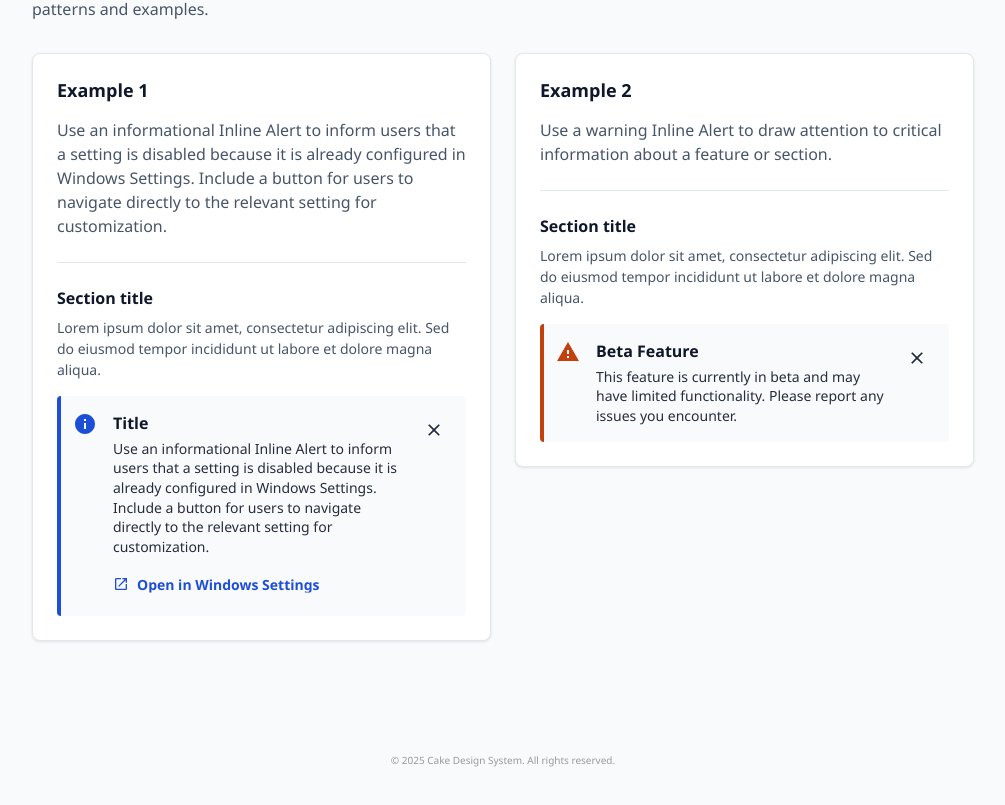
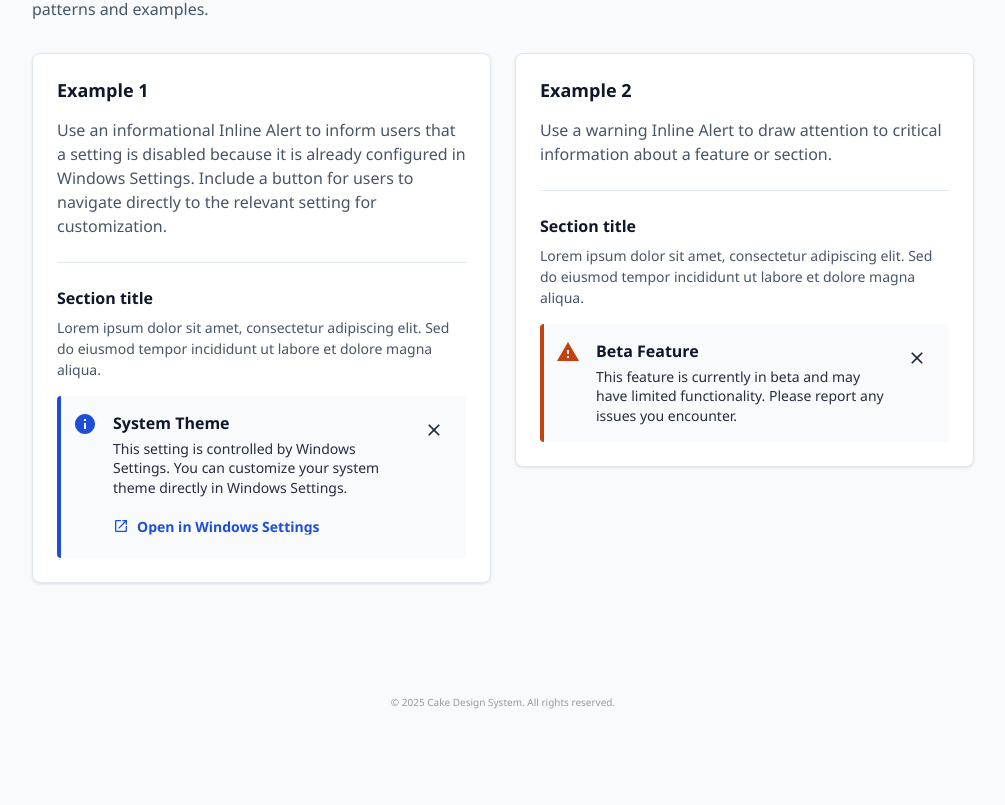
Before and after one commit to cake-admin/cakev2, a React (Create React App) app: page /components/alert in a window 1280 px wide. Shown: the part 1196-2001 px from the top of the page, without its empty margins (262-1267 px from the left). After the commit the page ends 1965 px from the top, so only its background shows below. Built offline with nearby package versions, Linux system fonts and the light colour scheme.

Commit message:
Update Example 1 with realistic System Theme Windows Settings scenario

```diff
--- a/src/pages/AlertPage.js
+++ b/src/pages/AlertPage.js
@@ -442,8 +442,8 @@ const AlertPage = () => {
                 variant={ALERT_VARIANTS.ADVANCED}
                 severity={ALERT_SEVERITIES.INFO}
                 theme={ALERT_THEMES.LIGHT}
-                title="Title"
-                message="Use an informational Inline Alert to inform users that a setting is disabled because it is already configured in Windows Settings. Include a button for users to navigate directly to the relevant setting for customization."
+                title="System Theme"
+                message="This setting is controlled by Windows Settings. You can customize your system theme directly in Windows Settings."
                 dismissible={false}
                 keepVisible={true}
                 actions={[
```
